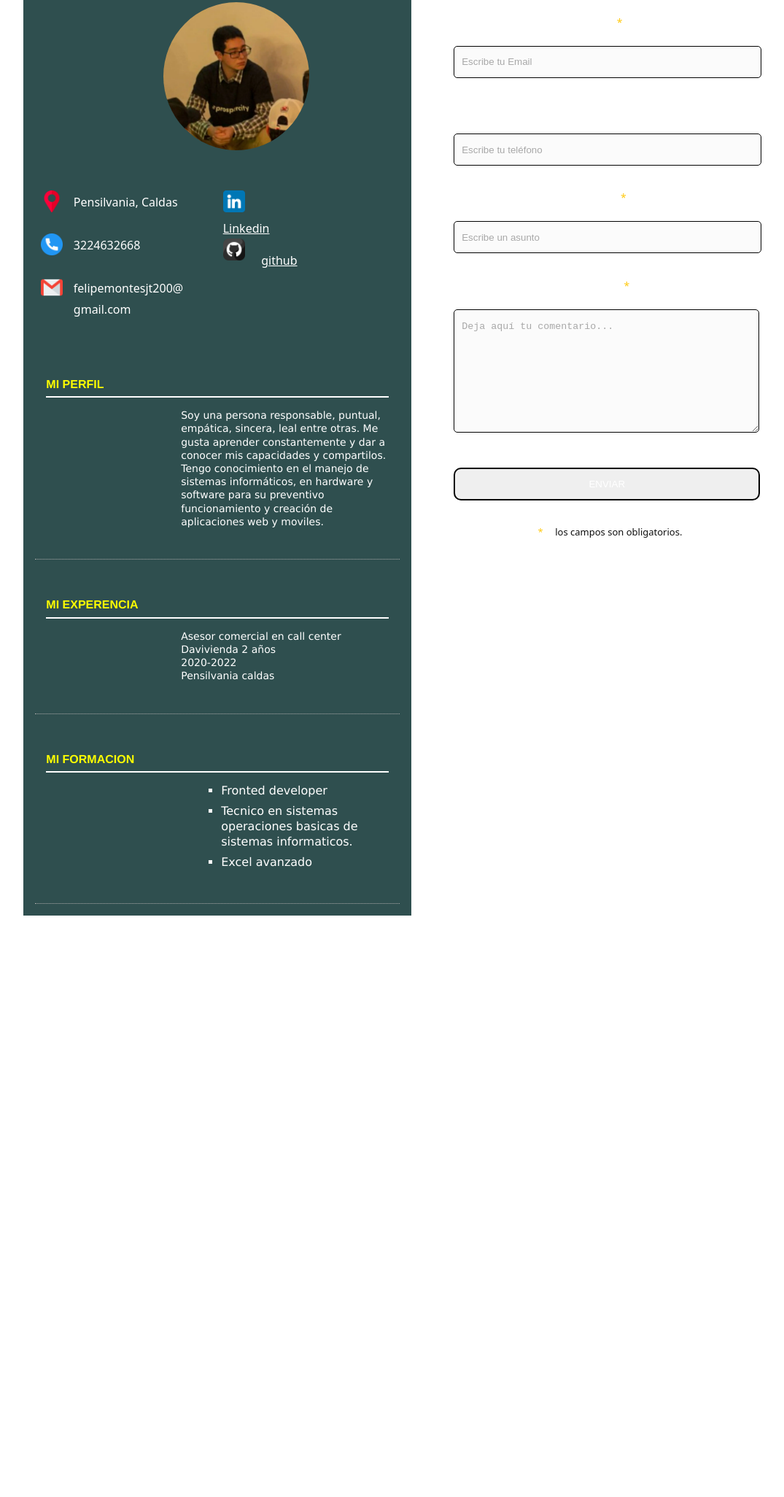
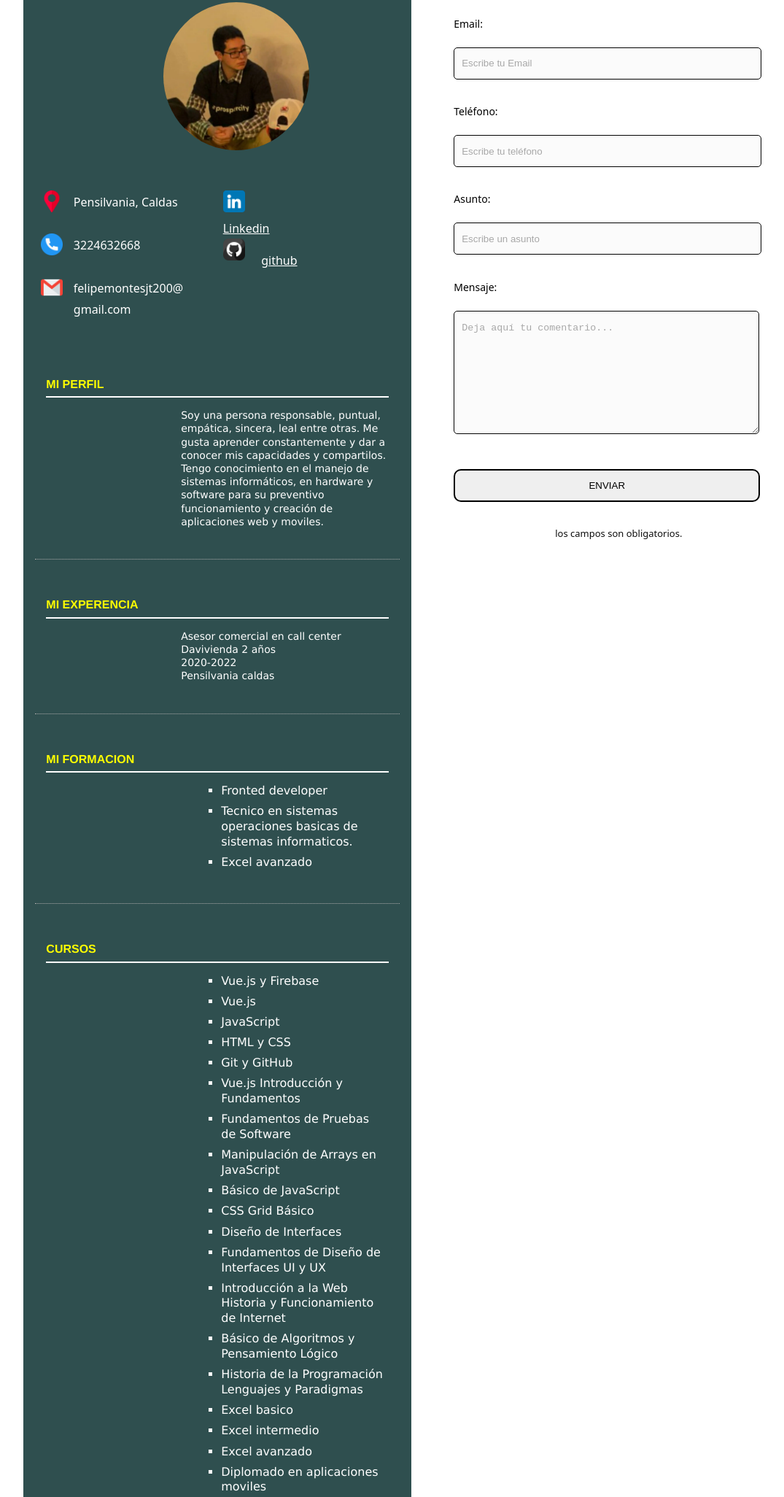
Before and after one commit to juanfetm/CV, a plain HTML site: page index.html in a window 1280 px wide. Shown: the part 286-2338 px from the top of the page at 73% size, without its empty margins (76-1151 px from the left). Before the commit the page ends 1616 px from the top, so only its background shows below. Drawn offline with Linux system fonts and the light colour scheme; files whose address does not match are found by name.

Commit message:
terminado

```diff
--- a/estilos.css
+++ b/estilos.css
@@ -74,6 +74,7 @@ h2{
 .Contact{
   color:black;
   font-size: 2.3rem;
+  border-bottom: 2px solid black;
 }
 section{
     width: 70%;
@@ -82,6 +83,11 @@ section{
 article{
     padding: 20px 0 20px 0;
     border-bottom: 1px dotted darkgrey;
+}
+
+.Contacc{
+  color:black;
+  text-align: initial;
 }
 
 article h2{
@@ -199,12 +205,13 @@ button{
   border-radius: 10px;
   width: 420px;
   cursor: pointer;
+  color: black;
 }
 
 
 
 
-
+}
 span{
   color: #ffc90e;
 }
--- a/index.html
+++ b/index.html
@@ -80,7 +80,33 @@
             <li>Excel avanzado </li>
         </ul>
       </article>
+          <article>
+          <h2 class="subtitulo">Cursos</h2>
+        <ul>
+          <li>Vue.js y Firebase</li>
+          <li>Vue.js</li>
+          <li>JavaScript</li>
+          <li>HTML y CSS</li>
+          <li>Git y GitHub</li>
+          <li>Vue.js Introducción y Fundamentos</li>
+          <li>Fundamentos de Pruebas de Software</li>
+          <li>Manipulación de Arrays en JavaScript</li>
+          <li>Básico de JavaScript</li>
+          <li>CSS Grid Básico</li>
+          <li>Diseño de Interfaces</li>
+          <li>Fundamentos de Diseño de Interfaces UI y UX</li>
+          <li>Introducción a la Web Historia y Funcionamiento de Internet</li>
+          <li>Básico de Algoritmos y Pensamiento Lógico</li>
+          <li>Historia de la Programación Lenguajes y Paradigmas</li>
+            <li>Excel basico</li>
+          <li>Excel intermedio</li>
+          <li>Excel avanzado</li>
+          <li>Diplomado en aplicaciones moviles</li>
+        </ul>
+      </article>
       </section>
+
+
 
         <section class="right">
 
@@ -91,33 +117,33 @@
 
 
               <p>
-                <label for="nombre" class="colocar_nombre">Nombre
+                <label  class="Contacc" for="nombre" class="colocar_nombre">Nombre:
                   <span class="obligatorio">*</span>
                 </label>
                   <input type="text" name="introducir_nombre" id="nombre" required="obligatorio" placeholder="Escribe tu nombre">
               </p>
 
               <p>
-                <label for="email" class="colocar_email">Email
+                <label class="Contacc" for="email" class="colocar_email">Email:
                   <span class="obligatorio">*</span>
                 </label>
                   <input type="email" name="introducir_email" id="email" required="obligatorio" placeholder="Escribe tu Email">
               </p>
 
               <p>
-                <label for="telefone" class="colocar_telefono">Teléfono
+                <label class="Contacc" for="telefone" class="colocar_telefono">Teléfono:
                 </label>
                   <input type="tel" name="introducir_telefono" id="telefono" placeholder="Escribe tu teléfono">
               </p>
               <p>
-                <label for="asunto" class="colocar_asunto">Asunto
+                <label class="Contacc" for="asunto" class="colocar_asunto">Asunto:
                   <span class="obligatorio">*</span>
                 </label>
                   <input type="text" name="introducir_asunto" id="assunto" required="obligatorio" placeholder="Escribe un asunto">
               </p>
 
               <p>
-                <label for="mensaje" class="colocar_mensaje">Mensaje
+                <label class="Contacc" for="mensaje" class="colocar_mensaje">Mensaje:
                   <span class="obligatorio">*</span>
                 </label>
                                   <textarea name="introducir_mensaje" class="texto_mensaje" id="mensaje" required="obligatorio" placeholder="Deja aquí tu comentario..."></textarea>
```
